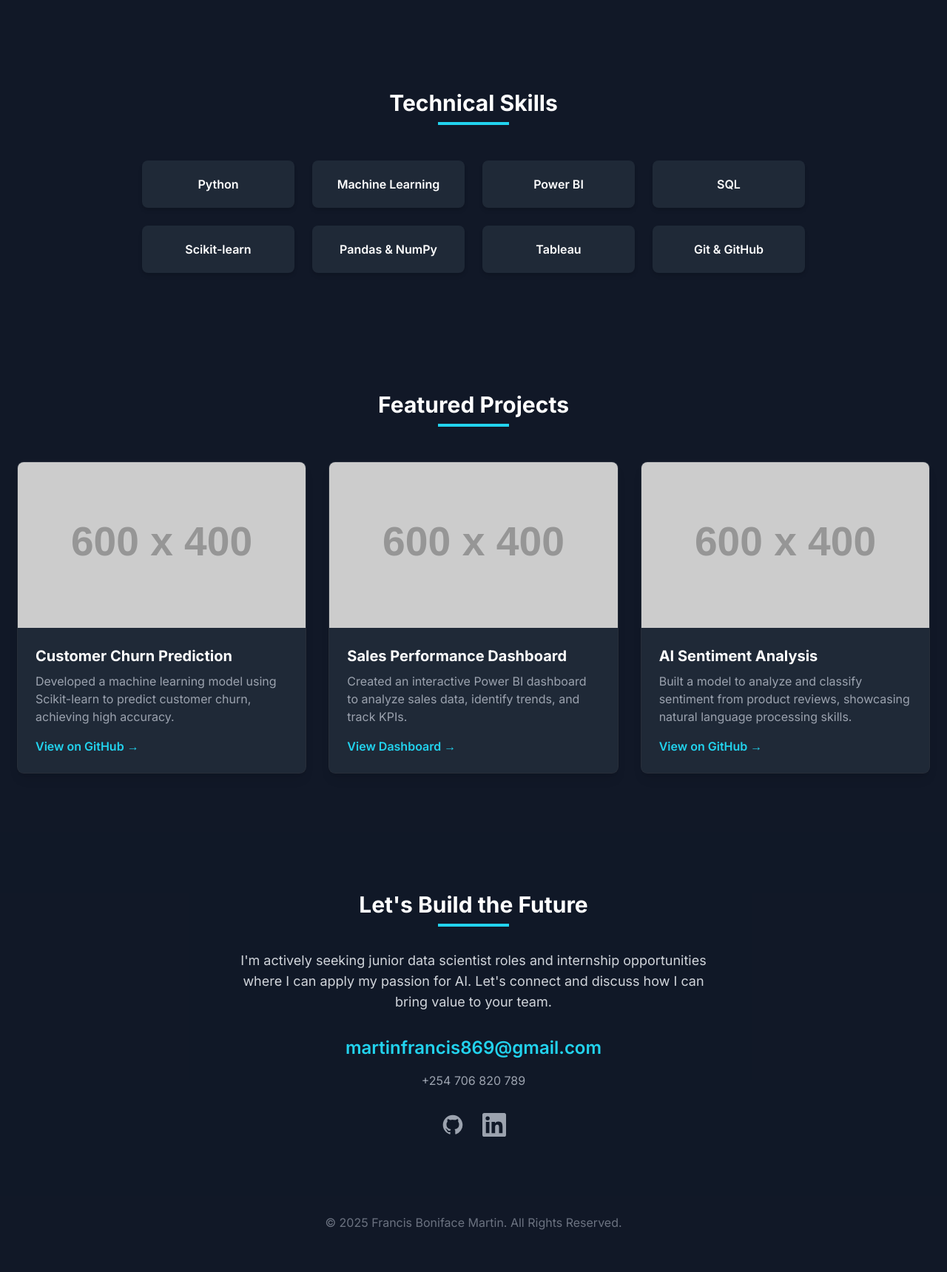
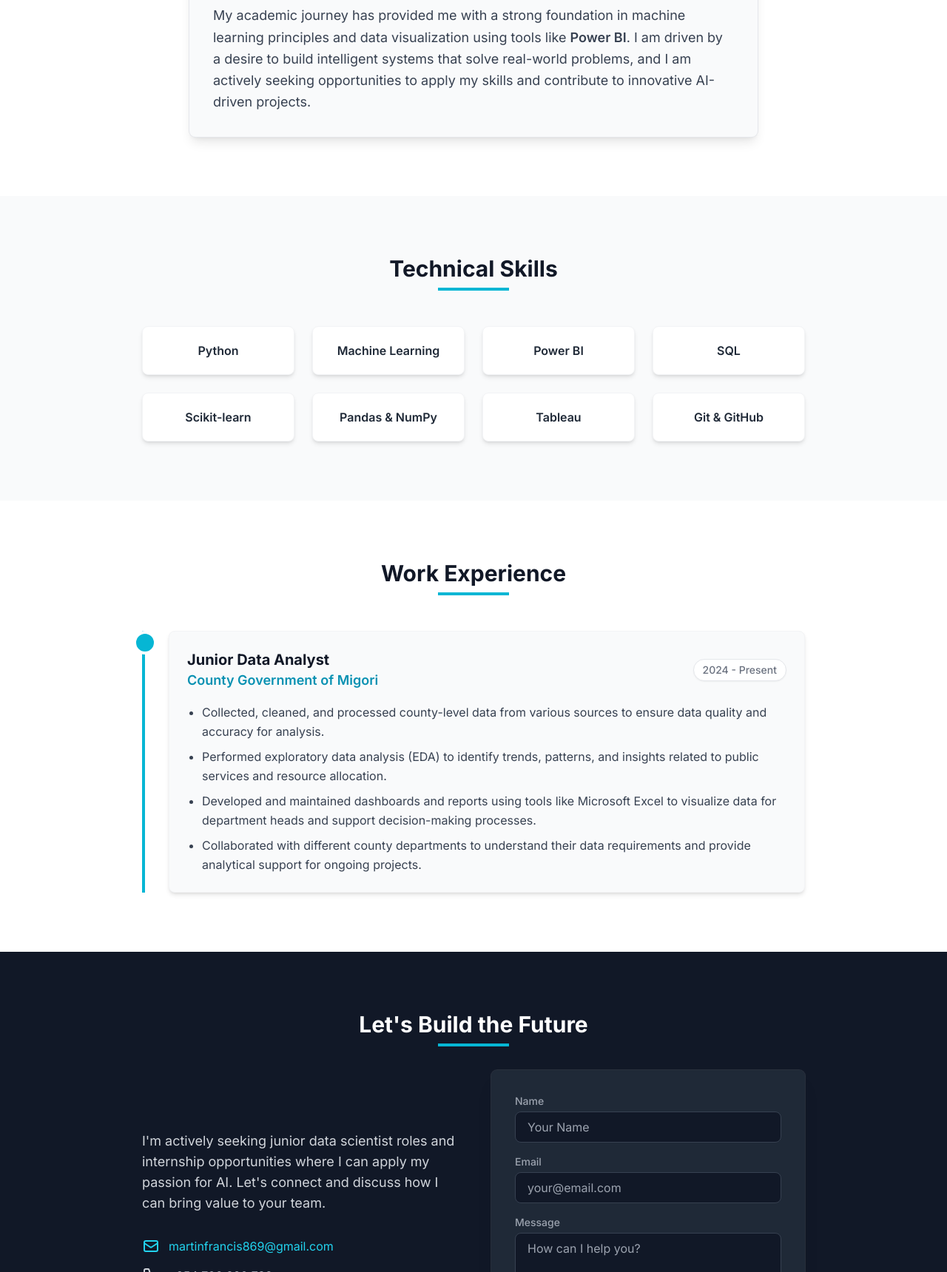
Before and after one commit to frenky869/my-website, a plain HTML site: page index.html in a window 1280 px wide. Shown: the part 1080-2800 px from the top of the page at 74% size. Before the commit the page ends 2769 px from the top, so only its background shows below. Drawn offline with nearby package versions, Linux system fonts and the light colour scheme; placeholder pictures from the web are drawn by us.

Commit message:
Update index.html
Signed-off-by: Francis Boniface Martin <114594657+frenky869@users.noreply.github.com>

```diff
--- a/index.html
+++ b/index.html
@@ -21,36 +21,38 @@
         }
     </style>
 </head>
-<body class="bg-gray-900 text-gray-200">
+<body class="bg-white text-gray-900">
 
     <!-- Header & Navigation -->
-    <header class="bg-gray-900/80 backdrop-blur-sm shadow-md sticky top-0 z-50">
+    <header class="bg-white/80 backdrop-blur-sm shadow-sm sticky top-0 z-50">
         <nav class="container mx-auto px-6 py-4 flex justify-between items-center">
-            <div class="text-2xl font-bold text-cyan-400">FBM</div>
+            <div class="text-2xl font-bold text-cyan-600">FBM</div>
             <div class="hidden md:flex space-x-8">
-                <a href="#about" class="text-gray-300 hover:text-cyan-400 font-medium transition-colors">About</a>
-                <a href="#skills" class="text-gray-300 hover:text-cyan-400 font-medium transition-colors">Skills</a>
-                <a href="#projects" class="text-gray-300 hover:text-cyan-400 font-medium transition-colors">Projects</a>
-                <a href="#contact" class="text-gray-300 hover:text-cyan-400 font-medium transition-colors">Contact</a>
-            </div>
-            <div class="md:hidden">
-                <!-- Mobile menu button can be added here if needed -->
+                <a href="#about" class="text-gray-600 hover:text-cyan-600 font-medium transition-colors">About</a>
+                <a href="#skills" class="text-gray-600 hover:text-cyan-600 font-medium transition-colors">Skills</a>
+                <a href="#experience" class="text-gray-600 hover:text-cyan-600 font-medium transition-colors">Experience</a>
+                <a href="#contact" class="text-gray-600 hover:text-cyan-600 font-medium transition-colors">Contact</a>
             </div>
         </nav>
     </header>
 
     <main>
         <!-- Hero Section -->
-        <section class="relative text-center py-20 md:py-32 px-6 overflow-hidden">
-             <div class="absolute inset-0 bg-grid-gray-700/20 [mask-image:linear-gradient(to_bottom,white_20%,transparent_100%)]"></div>
-            <div class="relative z-10">
-                <h1 class="text-4xl md:text-6xl font-extrabold text-white leading-tight">Francis Boniface Martin</h1>
-                <p class="mt-4 text-lg md:text-xl text-cyan-400 font-medium">Junior Data Scientist | AI Enthusiast | Data Storyteller</p>
+        <section class="relative text-center py-20 md:py-32 px-6 overflow-hidden bg-gray-50">
+             <div class="absolute inset-0 bg-grid-gray-200/50 [mask-image:linear-gradient(to_bottom,white_20%,transparent_100%)]"></div>
+            <div class="relative z-10 flex flex-col items-center">
+                <!-- Profile Image -->
+                <div class="mb-8 w-48 h-48 rounded-full overflow-hidden border-4 border-cyan-500 shadow-xl">
+                    <img src="PXL_20241019_182225788.PORTRAIT (3).jpg" alt="Francis Boniface Martin" class="w-full h-full object-cover">
+                </div>
+
+                <h1 class="text-4xl md:text-6xl font-extrabold text-gray-900 leading-tight">Francis Boniface Martin</h1>
+                <p class="mt-4 text-lg md:text-xl text-cyan-600 font-medium">Junior Data Scientist | AI Enthusiast | Data Storyteller</p>
                 <div class="mt-8 flex justify-center items-center space-x-4">
-                    <a href="mailto:martinfrancis869@gmail.com" class="bg-cyan-500 text-white font-bold py-3 px-6 rounded-lg hover:bg-cyan-600 transition-transform transform hover:scale-105 shadow-lg shadow-cyan-500/20">
+                    <a href="#contact" class="bg-cyan-600 text-white font-bold py-3 px-6 rounded-lg hover:bg-cyan-700 transition-transform transform hover:scale-105 shadow-lg shadow-cyan-500/20">
                         Get In Touch
                     </a>
-                    <a href="#projects" class="border-2 border-gray-600 text-gray-200 font-bold py-3 px-6 rounded-lg hover:bg-gray-800 hover:border-gray-500 transition-all transform hover:scale-105">
+                    <a href="https://github.com/francisboniface" target="_blank" class="border-2 border-gray-300 text-gray-700 font-bold py-3 px-6 rounded-lg hover:bg-gray-100 hover:border-gray-400 transition-all transform hover:scale-105">
                         View My Work
                     </a>
                 </div>
@@ -58,13 +60,13 @@
         </section>
 
         <!-- About Me Section -->
-        <section id="about" class="py-20 section-fade-in">
+        <section id="about" class="py-20 section-fade-in bg-white">
             <div class="container mx-auto px-6">
-                 <h2 class="text-3xl font-bold text-center text-white mb-2">About Me</h2>
-                <div class="w-24 h-1 bg-cyan-400 mx-auto mb-12"></div>
-                <div class="max-w-3xl mx-auto bg-gray-800/50 p-8 rounded-lg shadow-xl ring-1 ring-white/10">
-                    <p class="text-lg text-gray-300 leading-relaxed">
-                        I'm a final-year student at <span class="text-cyan-400 font-semibold">Jomo Kenyatta University of Agriculture and Technology (JKUAT)</span>, pursuing a degree in Data Science and Analytics. Deeply passionate about the world of Artificial Intelligence, I am dedicated to mastering the art of turning complex datasets into actionable insights.
+                 <h2 class="text-3xl font-bold text-center text-gray-900 mb-2">About Me</h2>
+                <div class="w-24 h-1 bg-cyan-500 mx-auto mb-12"></div>
+                <div class="max-w-3xl mx-auto bg-gray-50 p-8 rounded-lg shadow-lg ring-1 ring-gray-200">
+                    <p class="text-lg text-gray-700 leading-relaxed">
+                        I'm a final-year student at <span class="text-cyan-600 font-semibold">Jomo Kenyatta University of Agriculture and Technology (JKUAT)</span>, pursuing a degree in Data Science and Analytics. Deeply passionate about the world of Artificial Intelligence, I am dedicated to mastering the art of turning complex datasets into actionable insights.
                         <br><br>
                         My academic journey has provided me with a strong foundation in machine learning principles and data visualization using tools like <span class="font-semibold">Power BI</span>. I am driven by a desire to build intelligent systems that solve real-world problems, and I am actively seeking opportunities to apply my skills and contribute to innovative AI-driven projects.
                     </p>
@@ -73,78 +75,64 @@
         </section>
 
         <!-- Skills Section -->
-        <section id="skills" class="py-20 section-fade-in">
+        <section id="skills" class="py-20 section-fade-in bg-gray-50">
             <div class="container mx-auto px-6">
-                <h2 class="text-3xl font-bold text-center text-white mb-2">Technical Skills</h2>
-                <div class="w-24 h-1 bg-cyan-400 mx-auto mb-12"></div>
+                <h2 class="text-3xl font-bold text-center text-gray-900 mb-2">Technical Skills</h2>
+                <div class="w-24 h-1 bg-cyan-500 mx-auto mb-12"></div>
                 <div class="max-w-4xl mx-auto grid grid-cols-2 md:grid-cols-3 lg:grid-cols-4 gap-6 text-center">
-                    <!-- Skill Item -->
-                    <div class="bg-gray-800 p-5 rounded-lg shadow-md hover:bg-gray-700 hover:-translate-y-1 transition-all">
-                        <p class="font-semibold text-white">Python</p>
+                    <div class="bg-white p-5 rounded-lg shadow-md hover:shadow-lg hover:-translate-y-1 transition-all border border-gray-100">
+                        <p class="font-semibold text-gray-800">Python</p>
                     </div>
-                    <!-- Skill Item -->
-                    <div class="bg-gray-800 p-5 rounded-lg shadow-md hover:bg-gray-700 hover:-translate-y-1 transition-all">
-                        <p class="font-semibold text-white">Machine Learning</p>
+                    <div class="bg-white p-5 rounded-lg shadow-md hover:shadow-lg hover:-translate-y-1 transition-all border border-gray-100">
+                        <p class="font-semibold text-gray-800">Machine Learning</p>
                     </div>
-                    <!-- Skill Item -->
-                    <div class="bg-gray-800 p-5 rounded-lg shadow-md hover:bg-gray-700 hover:-translate-y-1 transition-all">
-                        <p class="font-semibold text-white">Power BI</p>
+                    <div class="bg-white p-5 rounded-lg shadow-md hover:shadow-lg hover:-translate-y-1 transition-all border border-gray-100">
+                        <p class="font-semibold text-gray-800">Power BI</p>
                     </div>
-                    <!-- Skill Item -->
-                    <div class="bg-gray-800 p-5 rounded-lg shadow-md hover:bg-gray-700 hover:-translate-y-1 transition-all">
-                        <p class="font-semibold text-white">SQL</p>
+                    <div class="bg-white p-5 rounded-lg shadow-md hover:shadow-lg hover:-translate-y-1 transition-all border border-gray-100">
+                        <p class="font-semibold text-gray-800">SQL</p>
                     </div>
-                     <!-- Skill Item -->
-                    <div class="bg-gray-800 p-5 rounded-lg shadow-md hover:bg-gray-700 hover:-translate-y-1 transition-all">
-                        <p class="font-semibold text-white">Scikit-learn</p>
+                    <div class="bg-white p-5 rounded-lg shadow-md hover:shadow-lg hover:-translate-y-1 transition-all border border-gray-100">
+                        <p class="font-semibold text-gray-800">Scikit-learn</p>
                     </div>
-                     <!-- Skill Item -->
-                    <div class="bg-gray-800 p-5 rounded-lg shadow-md hover:bg-gray-700 hover:-translate-y-1 transition-all">
-                        <p class="font-semibold text-white">Pandas & NumPy</p>
+                    <div class="bg-white p-5 rounded-lg shadow-md hover:shadow-lg hover:-translate-y-1 transition-all border border-gray-100">
+                        <p class="font-semibold text-gray-800">Pandas & NumPy</p>
                     </div>
-                     <!-- Skill Item -->
-                    <div class="bg-gray-800 p-5 rounded-lg shadow-md hover:bg-gray-700 hover:-translate-y-1 transition-all">
-                        <p class="font-semibold text-white">Tableau</p>
+                    <div class="bg-white p-5 rounded-lg shadow-md hover:shadow-lg hover:-translate-y-1 transition-all border border-gray-100">
+                        <p class="font-semibold text-gray-800">Tableau</p>
                     </div>
-                     <!-- Skill Item -->
-                    <div class="bg-gray-800 p-5 rounded-lg shadow-md hover:bg-gray-700 hover:-translate-y-1 transition-all">
-                        <p class="font-semibold text-white">Git & GitHub</p>
+                    <div class="bg-white p-5 rounded-lg shadow-md hover:shadow-lg hover:-translate-y-1 transition-all border border-gray-100">
+                        <p class="font-semibold text-gray-800">Git & GitHub</p>
                     </div>
                 </div>
             </div>
         </section>
 
-        <!-- Projects Section -->
-        <section id="projects" class="py-20 section-fade-in">
+        <!-- Work Experience Section -->
+        <section id="experience" class="py-20 section-fade-in bg-white">
             <div class="container mx-auto px-6">
-                <h2 class="text-3xl font-bold text-center text-white mb-2">Featured Projects</h2>
-                <div class="w-24 h-1 bg-cyan-400 mx-auto mb-12"></div>
-                <div class="grid md:grid-cols-2 lg:grid-cols-3 gap-8">
-                    <!-- Project Card 1 -->
-                    <div class="bg-gray-800 rounded-lg shadow-lg overflow-hidden transform hover:-translate-y-2 transition-transform ring-1 ring-white/10">
-                        <img src="https://placehold.co/600x400/0891b2/ffffff?text=ML+Model" alt="Project 1" class="w-full h-56 object-cover">
-                        <div class="p-6">
-                            <h3 class="text-xl font-bold mb-2 text-white">Customer Churn Prediction</h3>
-                            <p class="text-gray-400 mb-4">Developed a machine learning model using Scikit-learn to predict customer churn, achieving high accuracy.</p>
-                            <a href="#" class="text-cyan-400 font-semibold hover:underline">View on GitHub &rarr;</a>
+                <h2 class="text-3xl font-bold text-center text-gray-900 mb-2">Work Experience</h2>
+                <div class="w-24 h-1 bg-cyan-500 mx-auto mb-12"></div>
+
+                <div class="max-w-4xl mx-auto relative border-l-4 border-cyan-500 ml-4 md:ml-auto pl-8 space-y-12">
+                    <!-- Experience Item -->
+                    <div class="relative">
+                        <!-- Dot indicator -->
+                        <div class="absolute -left-12 top-0 bg-cyan-500 w-8 h-8 rounded-full border-4 border-white"></div>
+                        <div class="bg-gray-50 p-6 rounded-lg shadow-md border border-gray-100 hover:shadow-lg transition-shadow">
+                            <div class="flex flex-col md:flex-row justify-between md:items-center mb-4">
+                                <div>
+                                    <h3 class="text-xl font-bold text-gray-900">Junior Data Analyst</h3>
+                                    <p class="text-cyan-600 font-semibold text-lg">County Government of Migori</p>
                                 </div>
+                                <span class="text-gray-500 text-sm font-medium mt-2 md:mt-0 px-3 py-1 bg-white border border-gray-200 rounded-full shadow-sm">2024 - Present</span>
                             </div>
-                    <!-- Project Card 2 -->
-                    <div class="bg-gray-800 rounded-lg shadow-lg overflow-hidden transform hover:-translate-y-2 transition-transform ring-1 ring-white/10">
-                        <img src="https://placehold.co/600x400/14b8a6/ffffff?text=Power+BI" alt="Project 2" class="w-full h-56 object-cover">
-                        <div class="p-6">
-                            <h3 class="text-xl font-bold mb-2 text-white">Sales Performance Dashboard</h3>
-                            <p class="text-gray-400 mb-4">Created an interactive Power BI dashboard to analyze sales data, identify trends, and track KPIs. </p>
-                            <a href="#" class="text-cyan-400 font-semibold hover:underline">View Dashboard &rarr;</a>
-                        </div>
-                    </div>
-                    <!-- Project Card 3 -->
-                    <div class="bg-gray-800 rounded-lg shadow-lg overflow-hidden transform hover:-translate-y-2 transition-transform ring-1 ring-white/10">
-                        <img src="https://placehold.co/600x400/6d28d9/ffffff?text=AI+Project" alt="Project 3" class="w-full h-56 object-cover">
-                        <div class="p-6">
-                            <h3 class="text-xl font-bold mb-2 text-white">AI Sentiment Analysis</h3>
-                            <p class="text-gray-400 mb-4">Built a model to analyze and classify sentiment from product reviews, showcasing natural language processing skills.</p>
-                            <a href="#" class="text-cyan-400 font-semibold hover:underline">View on GitHub &rarr;</a>
+                            <ul class="list-disc list-outside ml-5 text-gray-700 space-y-2 leading-relaxed">
+                                <li>Collected, cleaned, and processed county-level data from various sources to ensure data quality and accuracy for analysis.</li>
+                                <li>Performed exploratory data analysis (EDA) to identify trends, patterns, and insights related to public services and resource allocation.</li>
+                                <li>Developed and maintained dashboards and reports using tools like Microsoft Excel to visualize data for department heads and support decision-making processes.</li>
+                                <li>Collaborated with different county departments to understand their data requirements and provide analytical support for ongoing projects.</li>
+                            </ul>
                         </div>
                     </div>
                 </div>
@@ -152,33 +140,66 @@
         </section>
 
         <!-- Contact Section -->
-        <section id="contact" class="bg-gray-900/80 py-20 section-fade-in">
-            <div class="container mx-auto px-6 text-center">
-                <h2 class="text-3xl font-bold text-white mb-2">Let's Build the Future</h2>
-                <div class="w-24 h-1 bg-cyan-400 mx-auto mb-8"></div>
-                <p class="max-w-2xl mx-auto text-lg text-gray-300 mb-8">
+        <section id="contact" class="bg-gray-900 py-20 section-fade-in text-white">
+            <div class="container mx-auto px-6">
+                <div class="max-w-4xl mx-auto">
+                    <h2 class="text-3xl font-bold text-center mb-2">Let's Build the Future</h2>
+                    <div class="w-24 h-1 bg-cyan-500 mx-auto mb-8"></div>
+
+                    <div class="grid md:grid-cols-2 gap-12">
+                        <!-- Contact Info -->
+                        <div class="flex flex-col justify-center">
+                            <p class="text-lg text-gray-300 mb-8">
                                 I'm actively seeking junior data scientist roles and internship opportunities where I can apply my passion for AI. Let's connect and discuss how I can bring value to your team.
                             </p>
-                <a href="mailto:martinfrancis869@gmail.com" class="text-2xl font-semibold text-cyan-400 hover:text-cyan-300 transition-colors">
+                            <div class="space-y-4">
+                                <a href="mailto:martinfrancis869@gmail.com" class="flex items-center text-cyan-400 hover:text-cyan-300 transition-colors">
+                                    <svg class="w-6 h-6 mr-3" fill="none" stroke="currentColor" viewBox="0 0 24 24"><path stroke-linecap="round" stroke-linejoin="round" stroke-width="2" d="M3 8l7.89 5.26a2 2 0 002.22 0L21 8M5 19h14a2 2 0 002-2V7a2 2 0 00-2-2H5a2 2 0 00-2 2v10a2 2 0 002 2z"></path></svg>
                                     martinfrancis869@gmail.com
                                 </a>
-                <p class="text-gray-400 mt-4">+254 706 820 789</p>
-                <div class="flex justify-center space-x-6 mt-8">
-                    <!-- GitHub Icon -->
-                    <a href="#" class="text-gray-400 hover:text-white transition-colors" title="GitHub">
-                        <svg class="w-8 h-8" fill="currentColor" viewBox="0 0 24 24" aria-hidden="true"><path fill-rule="evenodd" d="M12 2C6.477 2 2 6.477 2 12c0 4.418 2.865 8.165 6.839 9.49.5.092.682-.217.682-.482 0-.237-.009-.868-.014-1.703-2.782.605-3.369-1.343-3.369-1.343-.454-1.158-1.11-1.466-1.11-1.466-.908-.62.069-.608.069-.608 1.003.07 1.531 1.032 1.531 1.032.892 1.53 2.341 1.088 2.91.832.092-.647.35-1.088.636-1.338-2.22-.253-4.555-1.113-4.555-4.951 0-1.093.39-1.988 1.031-2.688-.103-.253-.446-1.272.098-2.65 0 0 .84-.27 2.75 1.026A9.564 9.564 0 0112 6.844c.85.004 1.705.115 2.504.337 1.909-1.296 2.747-1.027 2.747-1.027.546 1.378.203 2.398.1 2.651.64.7 1.03 1.595 1.03 2.688 0 3.848-2.338 4.695-4.566 4.943.359.309.678.92.678 1.855 0 1.338-.012 2.419-.012 2.747 0 .268.18.58.688.482A10.001 10.001 0 0022 12c0-5.523-4.477-10-10-10z" clip-rule="evenodd" /></svg>
+                                <p class="flex items-center text-gray-300">
+                                    <svg class="w-6 h-6 mr-3" fill="none" stroke="currentColor" viewBox="0 0 24 24"><path stroke-linecap="round" stroke-linejoin="round" stroke-width="2" d="M3 5a2 2 0 012-2h3.28a1 1 0 01.948.684l1.498 4.493a1 1 0 01-.502 1.21l-2.257 1.13a11.042 11.042 0 005.516 5.516l1.13-2.257a1 1 0 011.21-.502l4.493 1.498a1 1 0 01.684.949V19a2 2 0 01-2 2h-1C9.716 21 3 14.284 3 6V5z"></path></svg>
+                                    +254 706 820 789
+                                </p>
+                            </div>
+                            <div class="flex space-x-6 mt-8">
+                                <a href="https://github.com/francisboniface" target="_blank" class="text-gray-400 hover:text-white transition-colors">
+                                    <svg class="w-8 h-8" fill="currentColor" viewBox="0 0 24 24"><path fill-rule="evenodd" d="M12 2C6.477 2 2 6.477 2 12c0 4.418 2.865 8.165 6.839 9.49.5.092.682-.217.682-.482 0-.237-.009-.868-.014-1.703-2.782.605-3.369-1.343-3.369-1.343-.454-1.158-1.11-1.466-1.11-1.466-.908-.62.069-.608.069-.608 1.003.07 1.531 1.032 1.531 1.032.892 1.53 2.341 1.088 2.91.832.092-.647.35-1.088.636-1.338-2.22-.253-4.555-1.113-4.555-4.951 0-1.093.39-1.988 1.031-2.688-.103-.253-.446-1.272.098-2.65 0 0 .84-.27 2.75 1.026A9.564 9.564 0 0112 6.844c.85.004 1.705.115 2.504.337 1.909-1.296 2.747-1.027 2.747-1.027.546 1.378.203 2.398.1 2.651.64.7 1.03 1.595 1.03 2.688 0 3.848-2.338 4.695-4.566 4.943.359.309.678.92.678 1.855 0 1.338-.012 2.419-.012 2.747 0 .268.18.58.688.482A10.001 10.001 0 0022 12c0-5.523-4.477-10-10-10z" clip-rule="evenodd" /></svg>
                                 </a>
-                    <!-- LinkedIn Icon -->
-                     <a href="#" class="text-gray-400 hover:text-white transition-colors" title="LinkedIn">
-                        <svg class="w-8 h-8" fill="currentColor" viewBox="0 0 24 24" aria-hidden="true"><path d="M20.447 20.452h-3.554v-5.569c0-1.328-.027-3.037-1.852-3.037-1.853 0-2.136 1.445-2.136 2.939v5.667H9.351V9h3.414v1.561h.046c.477-.9 1.637-1.85 3.37-1.85 3.601 0 4.267 2.37 4.267 5.455v6.286zM5.337 7.433a2.062 2.062 0 01-2.063-2.065 2.064 2.064 0 112.063 2.065zm1.782 13.019H3.555V9h3.564v11.452zM22.225 0H1.771C.792 0 0 .774 0 1.729v20.542C0 23.227.792 24 1.771 24h20.451C23.2 24 24 23.227 24 22.271V1.729C24 .774 23.2 0 22.225 0z" /></svg>
+                                <a href="#" class="text-gray-400 hover:text-white transition-colors">
+                                    <svg class="w-8 h-8" fill="currentColor" viewBox="0 0 24 24"><path d="M20.447 20.452h-3.554v-5.569c0-1.328-.027-3.037-1.852-3.037-1.853 0-2.136 1.445-2.136 2.939v5.667H9.351V9h3.414v1.561h.046c.477-.9 1.637-1.85 3.37-1.85 3.601 0 4.267 2.37 4.267 5.455v6.286zM5.337 7.433a2.062 2.062 0 01-2.063-2.065 2.064 2.064 0 112.063 2.065zm1.782 13.019H3.555V9h3.564v11.452zM22.225 0H1.771C.792 0 0 .774 0 1.729v20.542C0 23.227.792 24 1.771 24h20.451C23.2 24 24 23.227 24 22.271V1.729C24 .774 23.2 0 22.225 0z" /></svg>
                                 </a>
+                            </div>
+                        </div>
+
+                        <!-- Contact Form -->
+                        <div class="bg-gray-800 p-8 rounded-lg shadow-xl ring-1 ring-white/10">
+                            <form action="https://formspree.io/f/YOUR_FORM_ID" method="POST" class="space-y-4">
+                                <div>
+                                    <label for="name" class="block text-sm font-medium text-gray-400 mb-1">Name</label>
+                                    <input type="text" id="name" name="name" class="w-full bg-gray-900 border border-gray-700 rounded-lg px-4 py-2 text-white focus:outline-none focus:border-cyan-500 focus:ring-1 focus:ring-cyan-500 transition-colors" placeholder="Your Name" required>
+                                </div>
+                                <div>
+                                    <label for="email" class="block text-sm font-medium text-gray-400 mb-1">Email</label>
+                                    <input type="email" id="email" name="email" class="w-full bg-gray-900 border border-gray-700 rounded-lg px-4 py-2 text-white focus:outline-none focus:border-cyan-500 focus:ring-1 focus:ring-cyan-500 transition-colors" placeholder="your@email.com" required>
+                                </div>
+                                <div>
+                                    <label for="message" class="block text-sm font-medium text-gray-400 mb-1">Message</label>
+                                    <textarea id="message" name="message" rows="4" class="w-full bg-gray-900 border border-gray-700 rounded-lg px-4 py-2 text-white focus:outline-none focus:border-cyan-500 focus:ring-1 focus:ring-cyan-500 transition-colors" placeholder="How can I help you?" required></textarea>
+                                </div>
+                                <button type="submit" class="w-full bg-cyan-600 hover:bg-cyan-700 text-white font-bold py-3 px-6 rounded-lg transition-colors shadow-lg shadow-cyan-500/20">
+                                    Send Message
+                                </button>
+                            </form>
+                        </div>
+                    </div>
                 </div>
             </div>
         </section>
     </main>
 
     <!-- Footer -->
-    <footer class="bg-gray-900 text-center py-6">
+    <footer class="bg-gray-50 border-t border-gray-200 text-center py-6">
         <p class="text-gray-500">&copy; 2025 Francis Boniface Martin. All Rights Reserved.</p>
     </footer>
 
```
Lines whose indentation alone changed are shown as unchanged.
